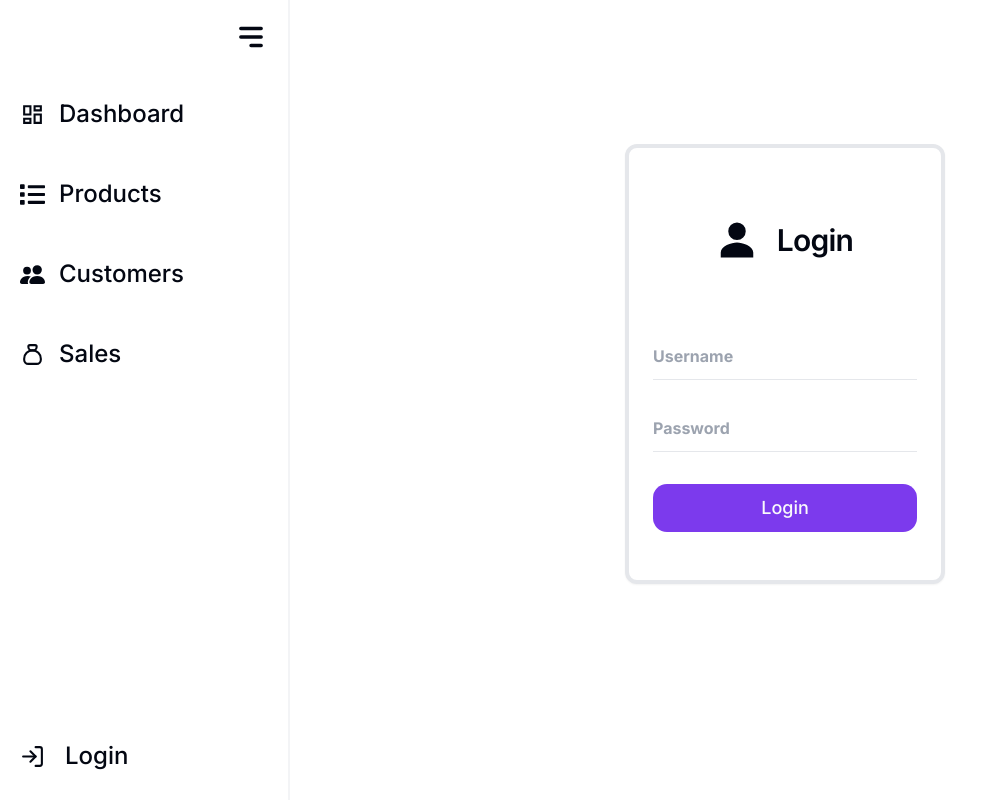
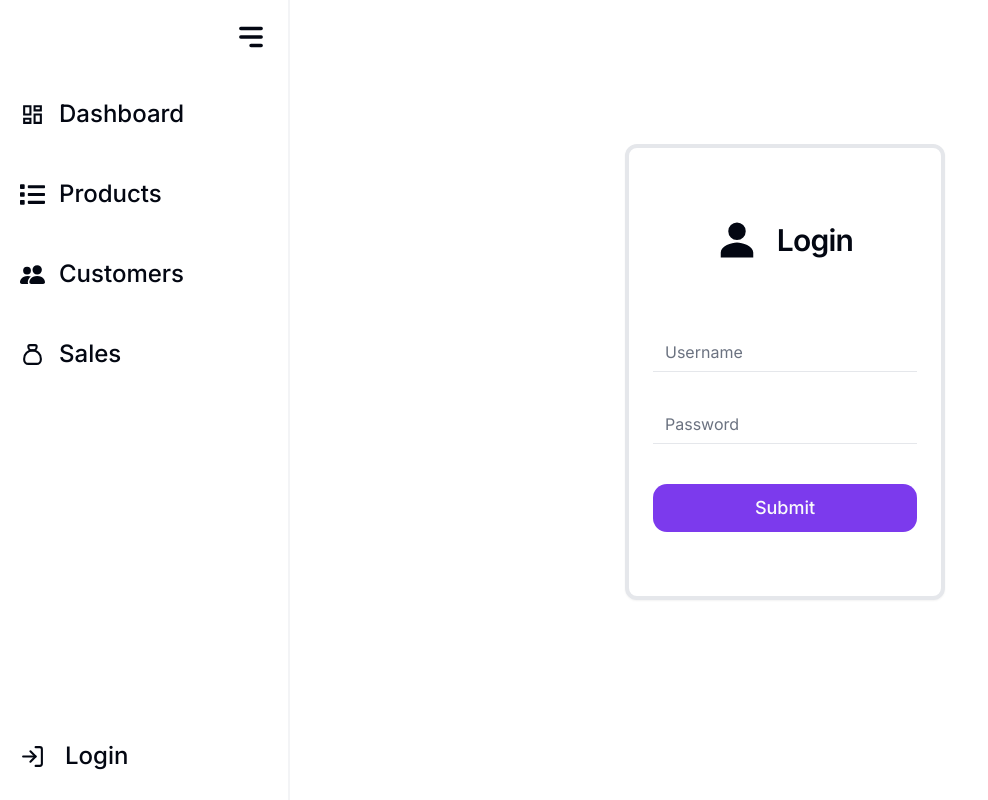
Before and after one commit to AlifHossain27/Product-Management, a Next.js app in the folder frontend/: page /login in a window 1280 px wide. Shown: the whole page, without its empty margins (0-988 px from the left). Built offline with nearby package versions, Linux system fonts and the light colour scheme.

Commit message:
Adding Login form validation

```diff
--- a/frontend/components/LoginForm.tsx
+++ b/frontend/components/LoginForm.tsx
@@ -1,4 +1,8 @@
+'use client'
 import React from 'react'
+import * as z from "zod"
+import { zodResolver } from "@hookform/resolvers/zod"
+import { useForm } from "react-hook-form"
 import  {
     Card,
     CardContent,
@@ -6,28 +10,88 @@
     CardHeader,
     CardTitle,
   } from './ui/card'
+import {
+    Form,
+    FormControl,
+    FormDescription,
+    FormField,
+    FormItem,
+    FormLabel,
+    FormMessage,
+  } from "@/components/ui/form"
+import { Input } from "@/components/ui/input"
+
 import { IoPersonSharp } from "react-icons/io5";
 import { Button } from './ui/button';
 
+
+const formSchema = z.object({
+    username: z.string().min(4, {
+      message: "Username must be at least 4 characters.",
+    }),
+    password: z.string().min(6, {
+        message: "Password must be at least 6 characters.",
+      }),
+  })
+
+
 const LoginForm = () => {
+
+    const form = useForm<z.infer<typeof formSchema>>({
+        resolver: zodResolver(formSchema),
+        defaultValues: {
+          username: "",
+          password: "",
+        },
+      })
+
+    function onSubmit(values: z.infer<typeof formSchema>) {
+        // Do something with the form values.
+        // ✅ This will be type-safe and validated.
+        console.log(values)
+    }
+
   return (
     <Card className='rounded-sm border-4 h-max w-80'>
-
             <CardHeader>
                 <CardTitle className='flex items-center justify-center gap-5 pt-12 text-3xl'>
                     <IoPersonSharp size='40'/>Login
                 </CardTitle>
             </CardHeader>
             <CardContent className='pt-12'>
-                <input type='text' className='text-left w-full h-12 font-bold border-b-[0.4px] bg-transparent outline-none outline-dashed' placeholder='Username'/>
+            <Form {...form}>
+      <form onSubmit={form.handleSubmit(onSubmit)} className="space-y-8">
+        <FormField
+          control={form.control}
+          name="username"
+          render={({ field }) => (
+            <FormItem>
+              <FormControl>
+                <Input placeholder="Username" {...field} />
+              </FormControl>
+              <FormMessage />
+            </FormItem>
+          )}
+        />
+        <FormField
+          control={form.control}
+          name="password"
+          render={({ field }) => (
+            <FormItem>
+              <FormControl>
+                <Input type='password' placeholder="Password" {...field} />
+              </FormControl>
+              <FormMessage />
+            </FormItem>
+          )}
+        />
+        <div className='pt-2 pb-10'>
+        <Button className='text-center w-full h-12 text-lg' type="submit">Submit</Button>
+        </div>
+      </form>
+    </Form>
             </CardContent>
-            <CardContent>
 
-                <input type='password' className='text-left w-full h-12 font-bold border-b-[0.4px] bg-transparent outline-none outline-dashed' placeholder='Password'/>
-            </CardContent>
-            <CardFooter className='pt-2 pb-12'>
-                <Button className='text-center w-full h-12 text-lg'>Login</Button>
-            </CardFooter>
 
         </Card>
   )
--- /dev/null
+++ b/frontend/components/ui/form.tsx
@@ -0,0 +1,176 @@
+import * as React from "react"
+import * as LabelPrimitive from "@radix-ui/react-label"
+import { Slot } from "@radix-ui/react-slot"
+import {
+  Controller,
+  ControllerProps,
+  FieldPath,
+  FieldValues,
+  FormProvider,
+  useFormContext,
+} from "react-hook-form"
+
+import { cn } from "@/lib/utils"
+import { Label } from "@/components/ui/label"
+
+const Form = FormProvider
+
+type FormFieldContextValue<
+  TFieldValues extends FieldValues = FieldValues,
+  TName extends FieldPath<TFieldValues> = FieldPath<TFieldValues>
+> = {
+  name: TName
+}
+
+const FormFieldContext = React.createContext<FormFieldContextValue>(
+  {} as FormFieldContextValue
+)
+
+const FormField = <
+  TFieldValues extends FieldValues = FieldValues,
+  TName extends FieldPath<TFieldValues> = FieldPath<TFieldValues>
+>({
+  ...props
+}: ControllerProps<TFieldValues, TName>) => {
+  return (
+    <FormFieldContext.Provider value={{ name: props.name }}>
+      <Controller {...props} />
+    </FormFieldContext.Provider>
+  )
+}
+
+const useFormField = () => {
+  const fieldContext = React.useContext(FormFieldContext)
+  const itemContext = React.useContext(FormItemContext)
+  const { getFieldState, formState } = useFormContext()
+
+  const fieldState = getFieldState(fieldContext.name, formState)
+
+  if (!fieldContext) {
+    throw new Error("useFormField should be used within <FormField>")
+  }
+
+  const { id } = itemContext
+
+  return {
+    id,
+    name: fieldContext.name,
+    formItemId: `${id}-form-item`,
+    formDescriptionId: `${id}-form-item-description`,
+    formMessageId: `${id}-form-item-message`,
+    ...fieldState,
+  }
+}
+
+type FormItemContextValue = {
+  id: string
+}
+
+const FormItemContext = React.createContext<FormItemContextValue>(
+  {} as FormItemContextValue
+)
+
+const FormItem = React.forwardRef<
+  HTMLDivElement,
+  React.HTMLAttributes<HTMLDivElement>
+>(({ className, ...props }, ref) => {
+  const id = React.useId()
+
+  return (
+    <FormItemContext.Provider value={{ id }}>
+      <div ref={ref} className={cn("space-y-2", className)} {...props} />
+    </FormItemContext.Provider>
+  )
+})
+FormItem.displayName = "FormItem"
+
+const FormLabel = React.forwardRef<
+  React.ElementRef<typeof LabelPrimitive.Root>,
+  React.ComponentPropsWithoutRef<typeof LabelPrimitive.Root>
+>(({ className, ...props }, ref) => {
+  const { error, formItemId } = useFormField()
+
+  return (
+    <Label
+      ref={ref}
+      className={cn(error && "text-destructive", className)}
+      htmlFor={formItemId}
+      {...props}
+    />
+  )
+})
+FormLabel.displayName = "FormLabel"
+
+const FormControl = React.forwardRef<
+  React.ElementRef<typeof Slot>,
+  React.ComponentPropsWithoutRef<typeof Slot>
+>(({ ...props }, ref) => {
+  const { error, formItemId, formDescriptionId, formMessageId } = useFormField()
+
+  return (
+    <Slot
+      ref={ref}
+      id={formItemId}
+      aria-describedby={
+        !error
+          ? `${formDescriptionId}`
+          : `${formDescriptionId} ${formMessageId}`
+      }
+      aria-invalid={!!error}
+      {...props}
+    />
+  )
+})
+FormControl.displayName = "FormControl"
+
+const FormDescription = React.forwardRef<
+  HTMLParagraphElement,
+  React.HTMLAttributes<HTMLParagraphElement>
+>(({ className, ...props }, ref) => {
+  const { formDescriptionId } = useFormField()
+
+  return (
+    <p
+      ref={ref}
+      id={formDescriptionId}
+      className={cn("text-sm text-muted-foreground", className)}
+      {...props}
+    />
+  )
+})
+FormDescription.displayName = "FormDescription"
+
+const FormMessage = React.forwardRef<
+  HTMLParagraphElement,
+  React.HTMLAttributes<HTMLParagraphElement>
+>(({ className, children, ...props }, ref) => {
+  const { error, formMessageId } = useFormField()
+  const body = error ? String(error?.message) : children
+
+  if (!body) {
+    return null
+  }
+
+  return (
+    <p
+      ref={ref}
+      id={formMessageId}
+      className={cn("text-sm font-medium text-destructive", className)}
+      {...props}
+    >
+      {body}
+    </p>
+  )
+})
+FormMessage.displayName = "FormMessage"
+
+export {
+  useFormField,
+  Form,
+  FormItem,
+  FormLabel,
+  FormControl,
+  FormDescription,
+  FormMessage,
+  FormField,
+}
--- /dev/null
+++ b/frontend/components/ui/input.tsx
@@ -0,0 +1,25 @@
+import * as React from "react"
+
+import { cn } from "@/lib/utils"
+
+export interface InputProps
+  extends React.InputHTMLAttributes<HTMLInputElement> {}
+
+const Input = React.forwardRef<HTMLInputElement, InputProps>(
+  ({ className, type, ...props }, ref) => {
+    return (
+      <input
+        type={type}
+        className={cn(
+          "flex h-10 w-full rounded-none border-b-[0.4px] bg-background px-3 py-2 text-md file:bg-transparent file:text-sm file:font-medium placeholder:text-muted-foreground focus-visible:outline-none focus-visible:outline-dashed disabled:cursor-not-allowed disabled:opacity-50",
+          className
+        )}
+        ref={ref}
+        {...props}
+      />
+    )
+  }
+)
+Input.displayName = "Input"
+
+export { Input }
--- /dev/null
+++ b/frontend/components/ui/label.tsx
@@ -0,0 +1,26 @@
+"use client"
+
+import * as React from "react"
+import * as LabelPrimitive from "@radix-ui/react-label"
+import { cva, type VariantProps } from "class-variance-authority"
+
+import { cn } from "@/lib/utils"
+
+const labelVariants = cva(
+  "text-sm font-medium leading-none peer-disabled:cursor-not-allowed peer-disabled:opacity-70"
+)
+
+const Label = React.forwardRef<
+  React.ElementRef<typeof LabelPrimitive.Root>,
+  React.ComponentPropsWithoutRef<typeof LabelPrimitive.Root> &
+    VariantProps<typeof labelVariants>
+>(({ className, ...props }, ref) => (
+  <LabelPrimitive.Root
+    ref={ref}
+    className={cn(labelVariants(), className)}
+    {...props}
+  />
+))
+Label.displayName = LabelPrimitive.Root.displayName
+
+export { Label }
--- a/frontend/package.json
+++ b/frontend/package.json
@@ -10,6 +10,7 @@
   },
   "dependencies": {
     "@hookform/resolvers": "^3.3.2",
+    "@radix-ui/react-label": "^2.0.2",
     "@radix-ui/react-slot": "^1.0.2",
     "class-variance-authority": "^0.7.0",
     "clsx": "^2.0.0",
```
Also changed, not shown: 1 other file (tests, documents, lock files or other folders).
